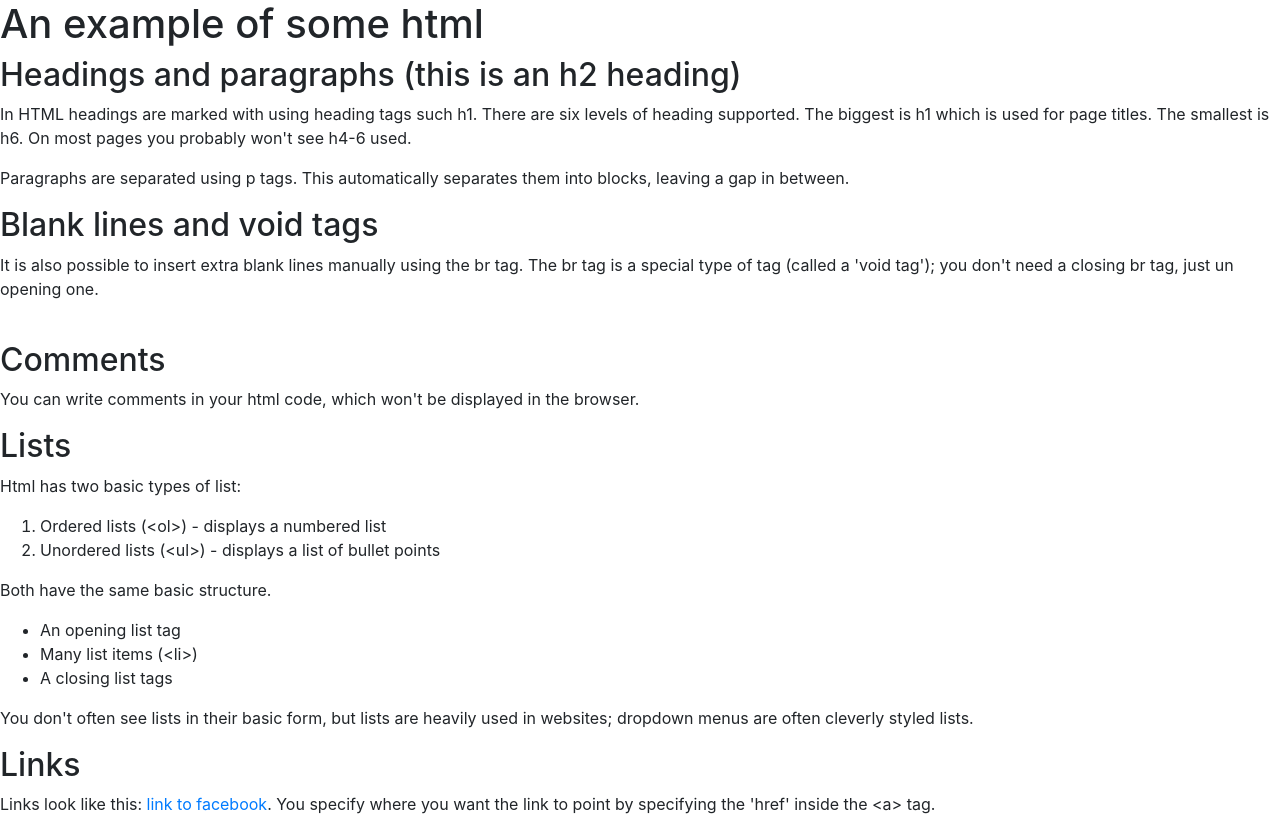
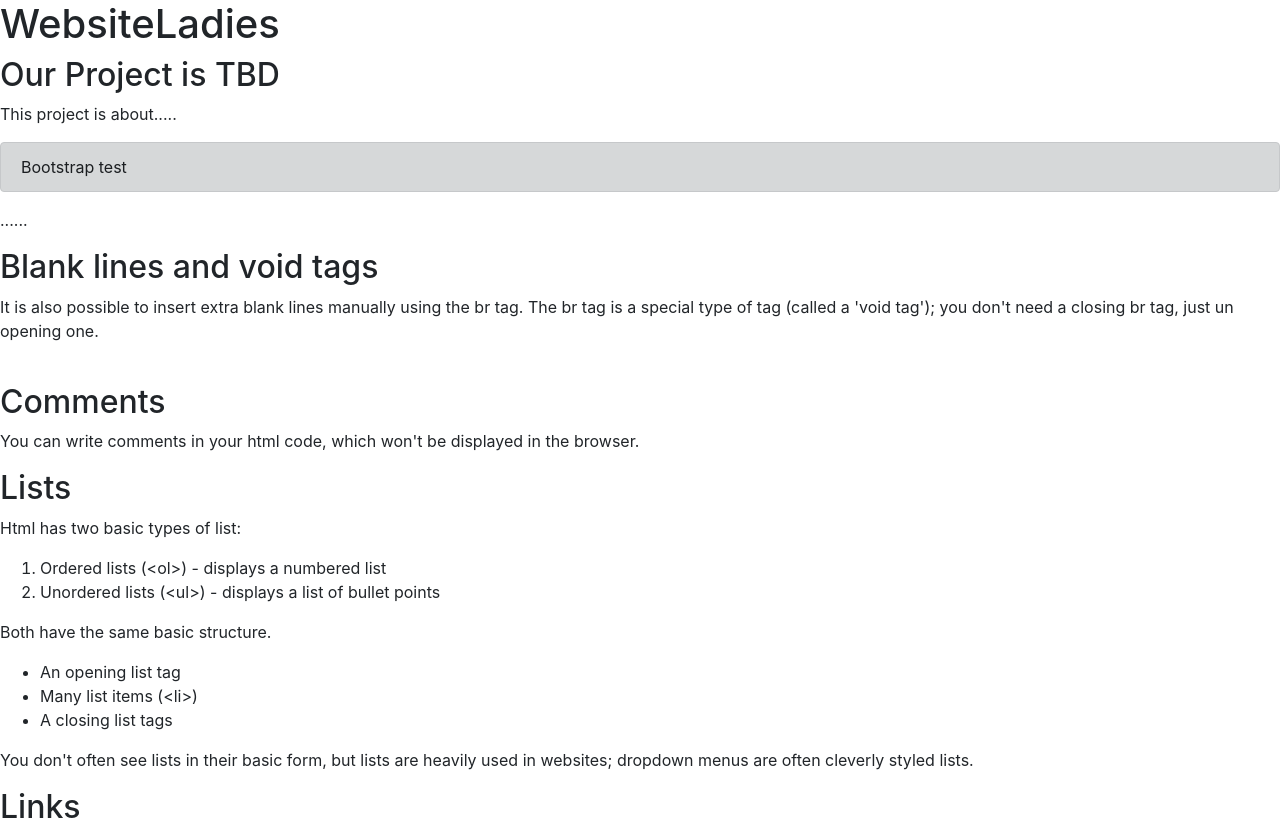
Before and after one commit to sacowper/group-project, a plain HTML site: page example.html in a window 1280 px wide. Shown: the top 829 px of the page. Drawn offline with nearby package versions, Linux system fonts and the light colour scheme.

Commit message:
Bootstrap Edits

```diff
--- a/example.html
+++ b/example.html
@@ -1,18 +1,20 @@
 <!DOCTYPE html>
 <html>
 <head>
-  <title>Hi</title>
+  <title>WebsiteLadies</title>
   <link rel="stylesheet"
 href="https://stackpath.bootstrapcdn.com/bootstrap/4.1.3/css/bootstrap.min.
 css" crossorigin="anonymous">
 </head>
 <body>
-  <h1>An example of some html</h1>
-  <h2>Headings and paragraphs (this is an h2 heading)</h2>
+  <h1>WebsiteLadies</h1>
+  <h2>Our Project is TBD</h2>
 
-  <p>In HTML headings are marked with using heading tags such h1. There are six levels of heading supported. The biggest is h1 which is used for page titles. The smallest is h6. On most pages you probably won't see h4-6 used.</p>
-
-  <p>Paragraphs are separated using p tags. This automatically separates them into blocks, leaving a gap in between.</p>
+  <p>This project is about.....</p>
+  <div class="alert alert-dark" role="alert">
+    Bootstrap test
+  </div>
+  <p>......</p>
 
   <h2>Blank lines and void tags</h2>
 
```
